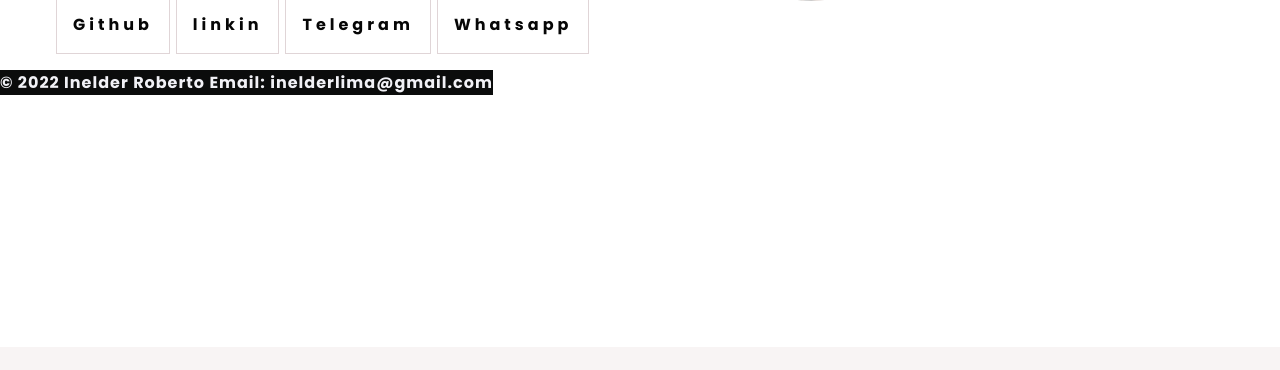
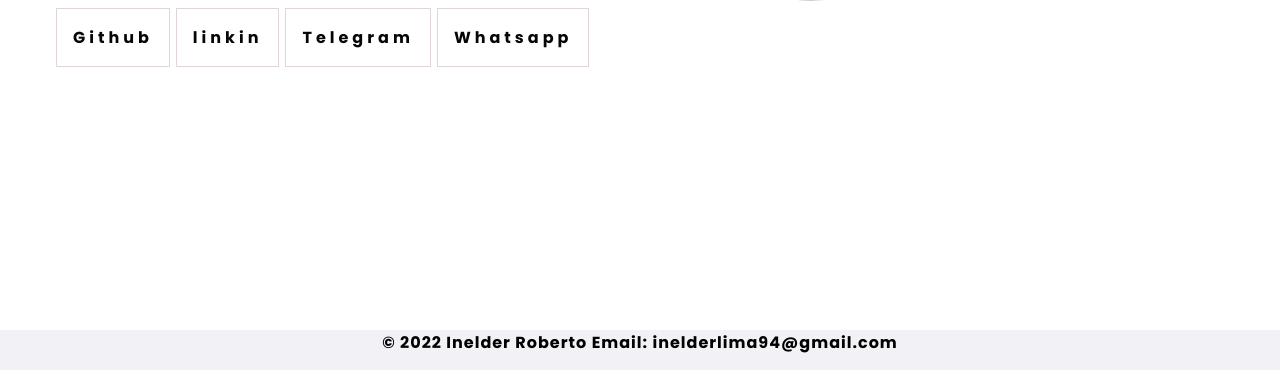
Before and after one commit to INELDER/PORTOFOLIO, a plain HTML site: page index.html in a window 1280 px wide. Shown: the part 430-800 px from the top of the page. Drawn offline with Linux system fonts and the light colour scheme.

Commit message:
adicionadestilos de rodape

```diff
--- a/css/style.css
+++ b/css/style.css
@@ -36,7 +36,6 @@ h1{
   letter-spacing: 4px;
   border: 1px solid #e0d5d7;
   margin-left: 25px;
-  /*eliminei a borda*/
 
 }
 
@@ -180,3 +179,15 @@ footer{
   letter-spacing: 1px;
   text-align: center;
 }
+
+
+footer {
+  position: absolute;
+  bottom: 0;
+  color: rgb(1, 1, 1);
+  background-color: #f1f1f6;
+  width: 100%;
+  height: 40px;
+  text-align: center;
+
+}
--- a/index.html
+++ b/index.html
@@ -37,7 +37,7 @@
           <li><a href="formulario/formulario.html">FORMULARIO </a></li>
           <li><a href="#">APIs</a></li>
         </ul>
-        <footer><p class="copyright">© 2022 Inelder Roberto Email: inelderlima@gmail.com</p></footer>
+        <footer><p>© 2022 Inelder Roberto Email: inelderlima94@gmail.com</p></footer>
 
 
 </body>
```
Also changed, not shown: 1 other file.
